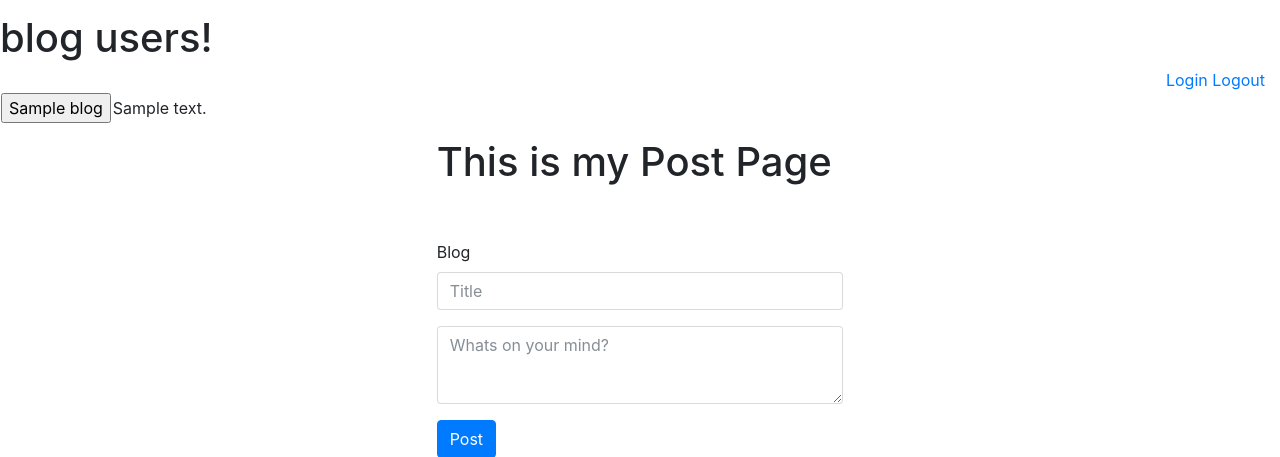
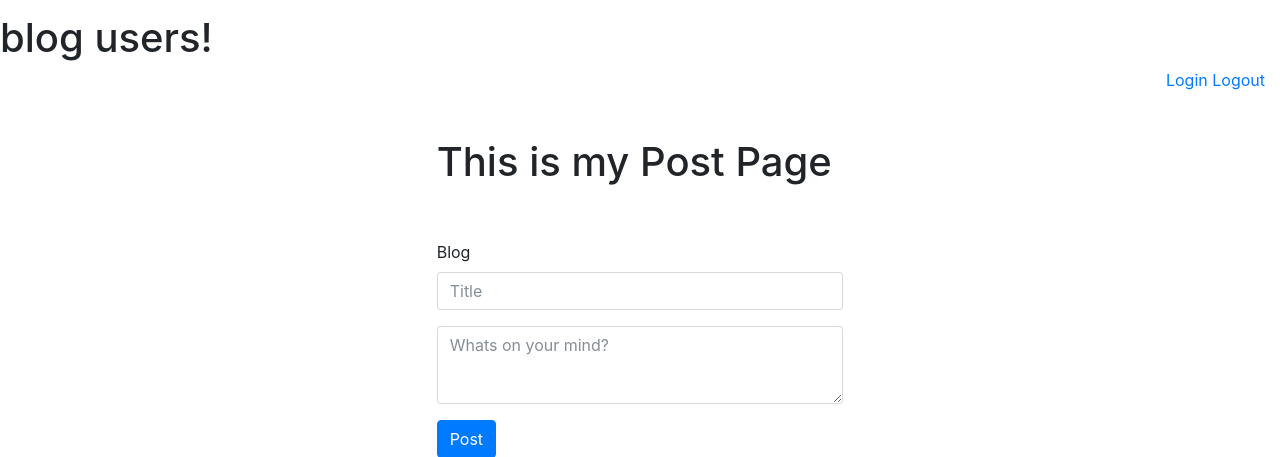
Before and after one commit to xsdc002/blogz, a Flask app: template templates/posts.html in a window 1280 px wide. Shown: the part 24-481 px from the top of the page. Run offline with Flask 2, Linux system fonts and the light colour scheme; the visitor is signed in with stand-in values (Sample User, id 1); tables that the repository leaves empty hold one stand-in row (values such as "Sample post"); the template is opened without the code that fills it: values that come from a table or form of the project are taken from there, most other values are stand-ins (such as "Sample title", 1, 10 or a date in 2020); data that the repository does not hold is empty; some libraries are stand-ins or nearby versions.

Commit message:
gettn help

```diff
--- a/templates/blogs.html
+++ b/templates/blogs.html
@@ -10,7 +10,7 @@
         <form action="/individual">
             <tr>
                 <td>
-                    <!-- <label for= "blog_id"><b> {{ blog.title }} </b></label> -->
+                    <label for= "blog_id"><b> {{ blog.title }} </b></label>
                     <input type= "submit"  name= "blog_title" value= "{{ blog.title }}"/>
                 </td>
                 <td>
--- a/templates/posts.html
+++ b/templates/posts.html
@@ -4,26 +4,7 @@
 
 <div class="row">
         <div class="col">
-                    <table>
 
-                    {% for blog in blogs %}
-                        <form action="/individual">
-                            <tr>
-                                <td>
-                                    <!-- <label for= "blog_id"><b> {{ blog.title }} </b></label> -->
-                                    <input type= "submit"  class= "link_button" name= "blog_title" value= "{{ blog.title }}"/>
-                                </td>
-                                <td>
-                                    {{ blog.body }}
-                                </td>
-                                <td>
-                                    <!-- <p class="username"><a href="/blog?userid={{user.id}}">{{ user.username }}</a></p> -->
-                                </td>
-                            </tr>
-                        </form>
-                    {% endfor %}
-
-                    </table>
         </div>
         <div class="col">
             <br>
```
Also changed, not shown: main.py (+0 -18 lines).
